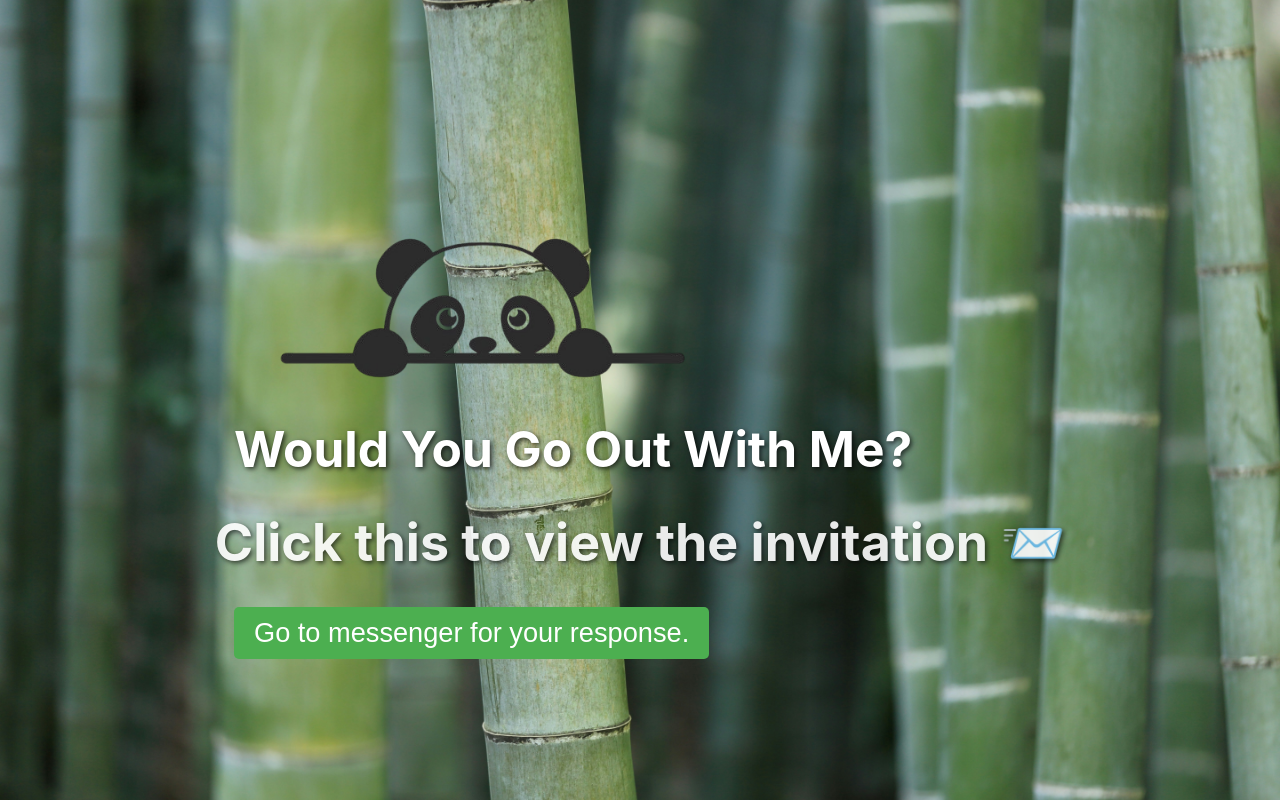
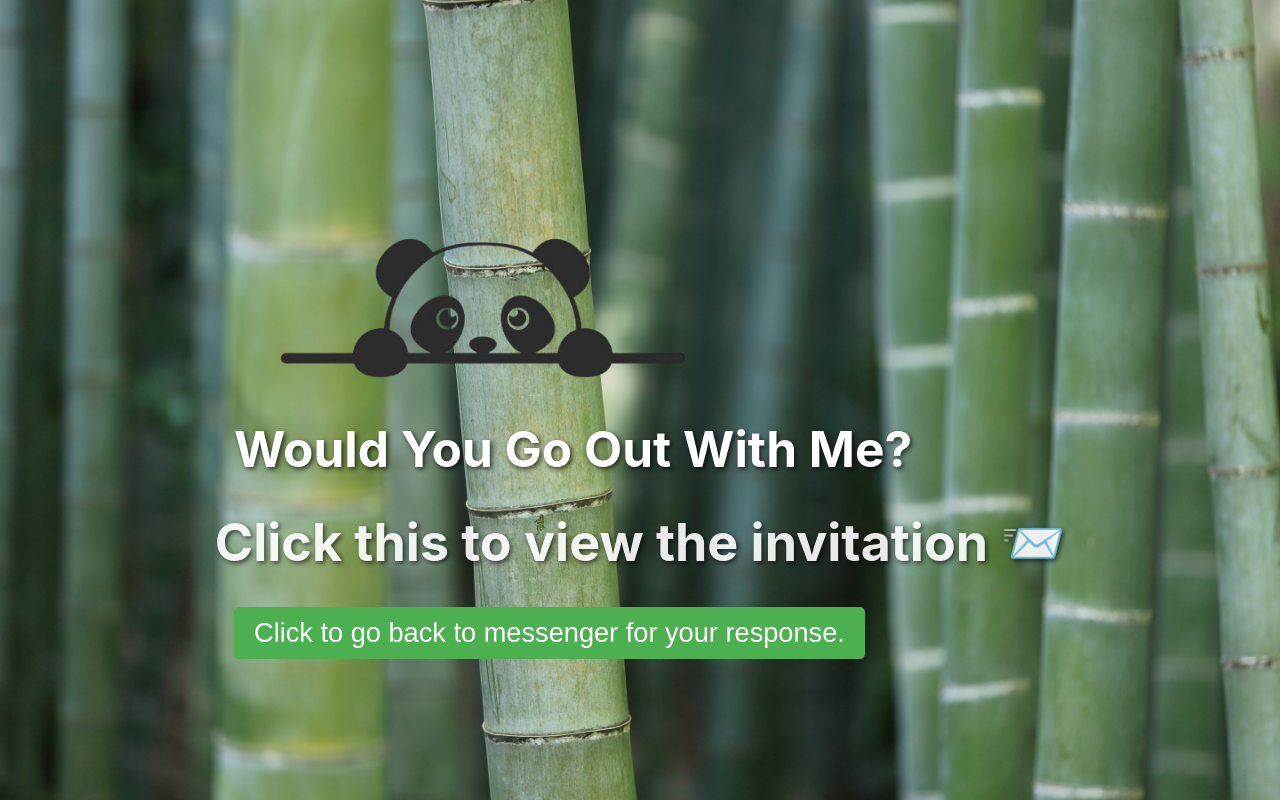
Before and after one commit to yboniecabayasomogod/ask, a React (Create React App) app: page / in a window 1280 px wide. Built offline with nearby package versions, Linux system fonts and the light colour scheme.

Commit message:
Update the letter

```diff
--- a/src/App.js
+++ b/src/App.js
@@ -36,7 +36,7 @@ function App() {
         </h1>
 
         <button onClick={handleSendMessage} className="App-button" aria-label="Go to messenger to send response">
-          Go to messenger for your response.
+        Click to go back to messenger for your response.
         </button>
 
         {/* Conditional Modal */}
@@ -47,7 +47,7 @@ function App() {
               <h2 id="modal-title">Invitation</h2>
               <p id="modal-description" className="App-new-year-message">
                 Dear Jobi,<br /><br />
-                I hope you're doing well. I was thinking it would be nice to spend some time together. Would you like to join me for a movie this evening? After that, we could grab a meal and keep it light and fun.<br /><br />
+                I hope you're doing well. I was thinking it would be nice to spend some time together. Would you like to join me for a movie? let me know your free this day, but I preferred time is 5:00PM up, After that, we could grab a meal if you like.<br /><br />
                 Let me know if you're interested and if you'd like to join me.<br /><br />
                 Best regards,<br />
                 Ybonie Somogod
```
